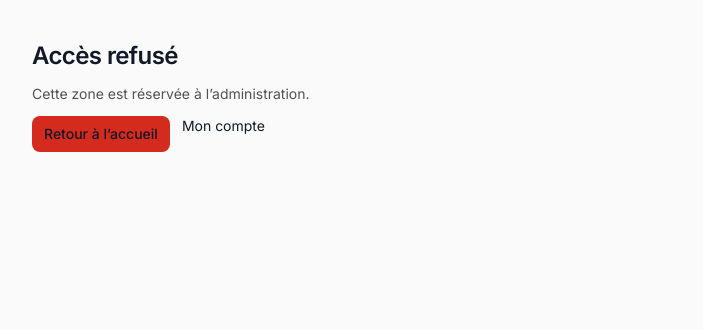
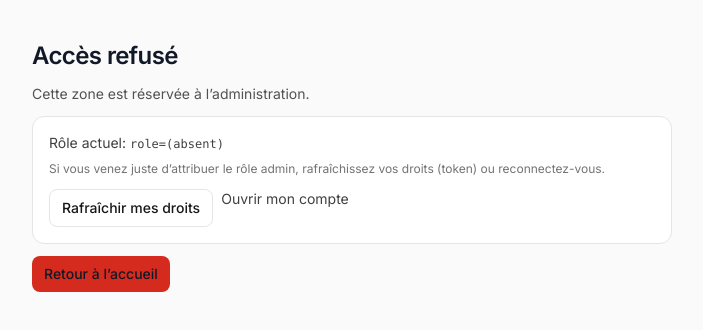
Before and after one commit to malikkaraoui/M-dilec.ch, a React (Vite) app: page /admin in a window 1280 px wide. Shown: the top 330 px of the page, without its empty margins (288-991 px from the left). Built offline with nearby package versions, Linux system fonts and the light colour scheme; no server answers; sample sign-in values are in the browser's storage.

Commit message:
ux: debug rôle admin

```diff
--- a/src/app/guards/RequireAdmin.jsx
+++ b/src/app/guards/RequireAdmin.jsx
@@ -8,9 +8,11 @@ export function RequireAdmin() {
     isAuthConfigured,
     isAuthenticated,
     isAdmin,
+    role,
     loading: authLoading,
     claimsLoading,
     claimsError,
+    refreshClaims,
   } = useAuth()
 
   if (!isAuthConfigured) {
@@ -64,6 +66,36 @@ export function RequireAdmin() {
         <p className="text-sm text-neutral-600">
           Cette zone est réservée à l’administration.
         </p>
+
+        <div className="rounded-xl border border-neutral-200 bg-white p-4 text-sm text-neutral-700">
+          <div>
+            Rôle actuel:{' '}
+            <span className="font-mono text-xs">{role ? `role="${role}"` : 'role=(absent)'}</span>
+          </div>
+          <div className="mt-2 text-xs text-neutral-500">
+            Si vous venez juste d’attribuer le rôle admin, rafraîchissez vos droits (token) ou reconnectez-vous.
+          </div>
+          <div className="mt-3 flex flex-wrap gap-2">
+            <button
+              type="button"
+              className="rounded-lg border border-neutral-200 bg-white px-3 py-2 text-sm font-medium text-neutral-900 hover:bg-neutral-50 disabled:opacity-60"
+              onClick={async () => {
+                try {
+                  await refreshClaims()
+                } catch {
+                  // fail-soft
+                }
+              }}
+              disabled={claimsLoading}
+            >
+              {claimsLoading ? 'Rafraîchissement…' : 'Rafraîchir mes droits'}
+            </button>
+            <Link className="text-sm text-neutral-700 hover:text-neutral-900" to="/profile">
+              Ouvrir mon compte
+            </Link>
+          </div>
+        </div>
+
         <div className="flex flex-wrap gap-3">
           <Link
             className="rounded-lg px-3 py-2 text-sm font-medium text-white"
@@ -72,9 +104,6 @@ export function RequireAdmin() {
           >
             Retour à l’accueil
           </Link>
-          <Link className="text-sm text-neutral-700 hover:text-neutral-900" to="/profile">
-            Mon compte
-          </Link>
         </div>
       </section>
     )
--- a/src/pages/Profile.jsx
+++ b/src/pages/Profile.jsx
@@ -22,7 +22,7 @@ function looksLikePhone(value) {
 export function ProfilePage() {
   const navigate = useNavigate()
   const location = useLocation()
-  const { user, loading: authLoading, isAuthConfigured } = useAuth()
+  const { user, loading: authLoading, isAuthConfigured, role, refreshClaims, claimsLoading } = useAuth()
 
   const userPath = user?.uid ? `/users/${user.uid}` : null
   const { data: profileData, status: profileStatus, error: profileError } = useRtdbValue(userPath)
@@ -141,6 +141,28 @@ export function ProfilePage() {
         <div className="text-sm text-neutral-600">Connecté en tant que</div>
         <div className="mt-1 font-medium">{user.email || user.uid}</div>
         <div className="mt-2 text-xs text-neutral-500">UID: {user.uid}</div>
+
+
+        <div className="mt-4 flex flex-wrap items-center justify-between gap-3">
+          <div className="text-sm text-neutral-700">
+            Rôle:{' '}
+            <span className="font-mono text-xs">{role ? `role="${role}"` : 'role=(absent)'}</span>
+          </div>
+          <button
+            className="rounded-lg border border-neutral-200 bg-white px-3 py-2 text-sm font-medium text-neutral-900 hover:bg-neutral-50 disabled:opacity-60"
+            onClick={async () => {
+              try {
+                await refreshClaims()
+              } catch {
+                // fail-soft
+              }
+            }}
+            disabled={claimsLoading}
+            type="button"
+          >
+            {claimsLoading ? 'Rafraîchissement…' : 'Rafraîchir mes droits'}
+          </button>
+        </div>
       </div>
 
       <div className="rounded-xl border border-neutral-200 bg-white p-4">
```
